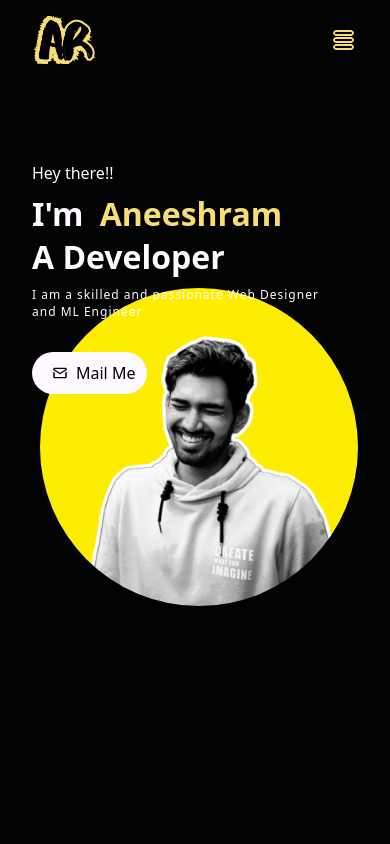
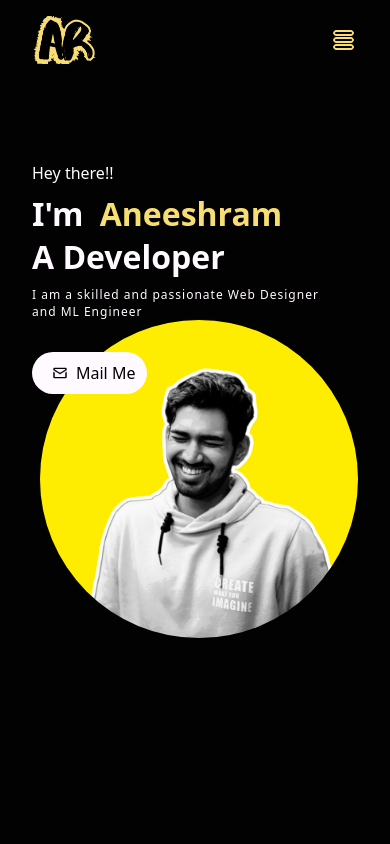
Before and after one commit to aneeshram-01/React-Portfolio-website, a React (Create React App) app: page / in a window 390 px wide. Shown: the top 844 px of the page. Built offline with nearby package versions, Linux system fonts and the light colour scheme; a web font is replaced by a local one.

Commit message:
Update Intro.css

```diff
--- a/src/components/Intro/Intro.css
+++ b/src/components/Intro/Intro.css
@@ -103,16 +103,11 @@
 
 @media screen and (max-width:480px) {
     .bg {
-        top: 13rem;
+        top: 15rem;
         border-radius: 50rem;
         height: 50%;
         z-index: -1;
-        right: 0rem;
-        position:absolute;
-        text-align: center;
-        display: block;
         justify-content: center;
-        align-items: center;
         margin: auto;
     }
     .introContent {
```
